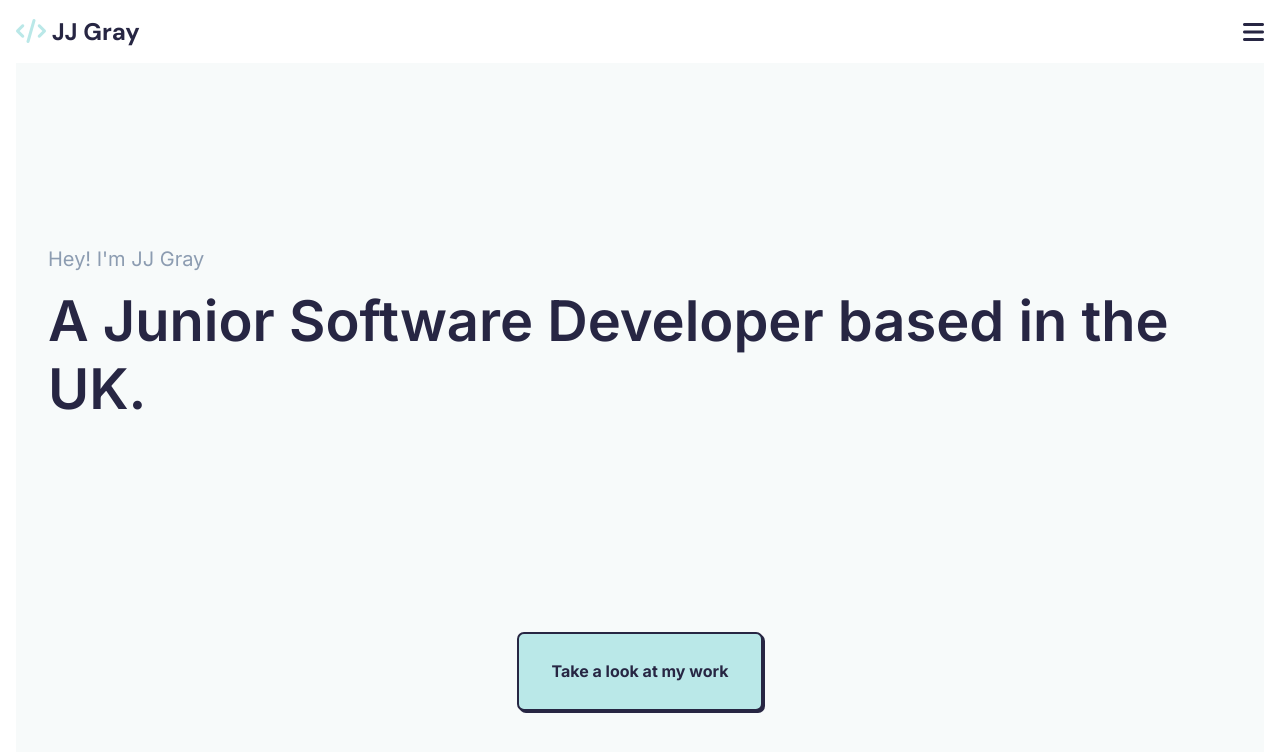
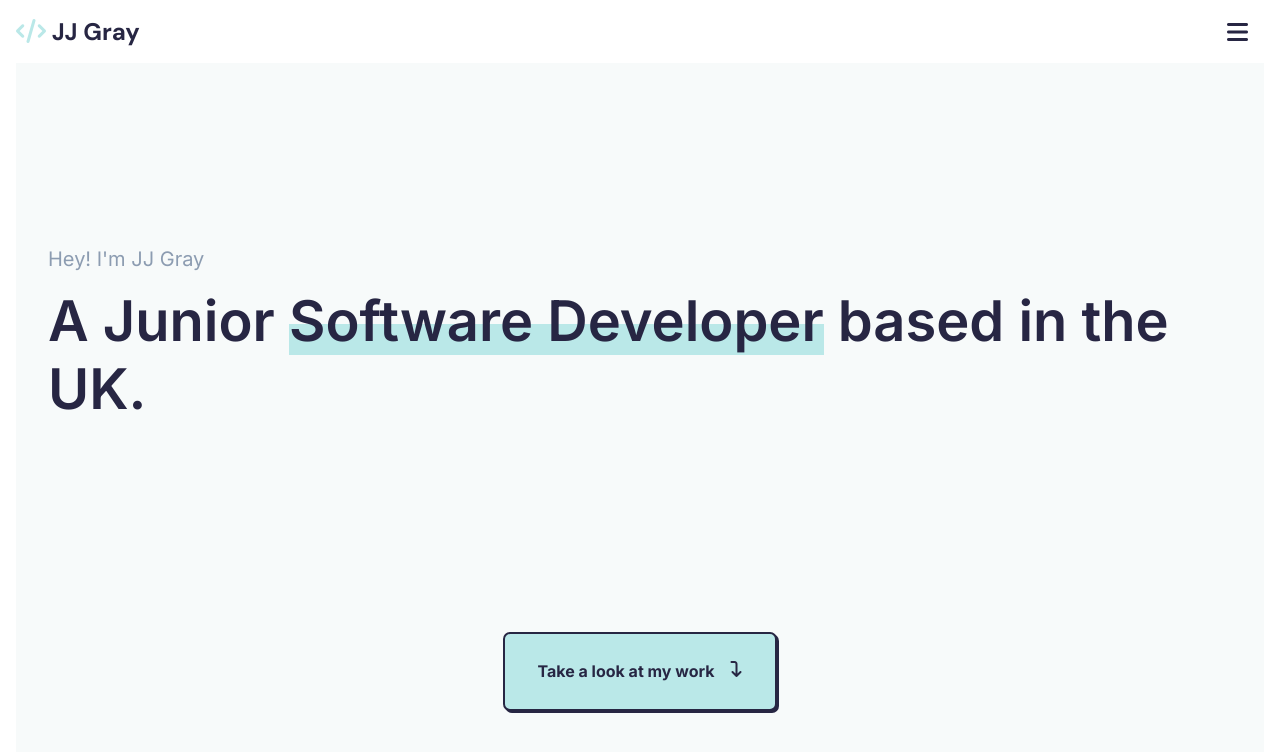
Before and after one commit to jjgray90/oxna-portfolio, a plain HTML site: page index.html in a window 1280 px wide. Drawn offline with Linux system fonts and the light colour scheme.

Commit message:
added font-awesome & gradient on text bg

```diff
--- a/_intro.scss
+++ b/_intro.scss
@@ -23,6 +23,17 @@
     .intro__text-heading {
       font-weight: 600;
       font-size: 3.5rem;
+
+      &--highlight {
+        background-color: $highlight-primary;
+        background: linear-gradient(
+          180deg,
+          rgba(255, 255, 255, 0) 0%,
+          rgba(255, 255, 255, 0) 55%,
+          $highlight-primary 50%,
+          $highlight-primary 100%
+        );
+      }
     }
   }
 
@@ -33,5 +44,7 @@
     box-shadow: 2px 2px $text-color-primary;
     background-color: $highlight-primary;
     font-weight: 700;
+    display: flex;
+    gap: 1rem;
   }
 }
--- a/_nav.scss
+++ b/_nav.scss
@@ -30,6 +30,7 @@
   }
 
   .nav__nav-menu-icon {
+    padding-right: 1rem;
     font-size: 1.5rem;
     &:hover {
       cursor: pointer;
--- a/index.html
+++ b/index.html
@@ -28,9 +28,11 @@
         <section class="intro">
             <div class="intro__text">
                 <h1 class="intro__text-subheading">Hey! I'm JJ Gray</h1>
-                <h2 class="intro__text-heading">A Junior Software Developer based in the UK.</h2>
+                <h2 class="intro__text-heading">A Junior <span class="intro__text-heading--highlight">Software
+                        Developer</span> based in the UK.</h2>
             </div>
-            <a href="" class="intro__work-link">Take a look at my work</a>
+            <a href="" class="intro__work-link"><span>Take a look at my work</span><i
+                    class="fa-solid fa-arrow-turn-down"></i></a>
         </section>
     </main>
 </body>
```
Also changed, not shown: styles.css.
